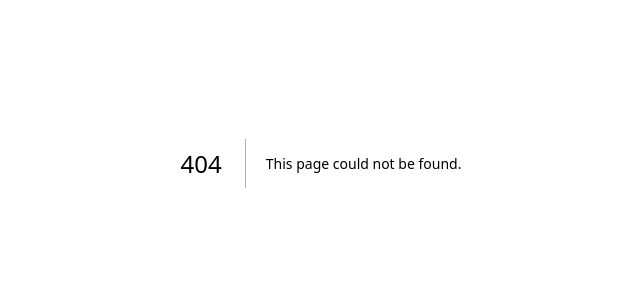
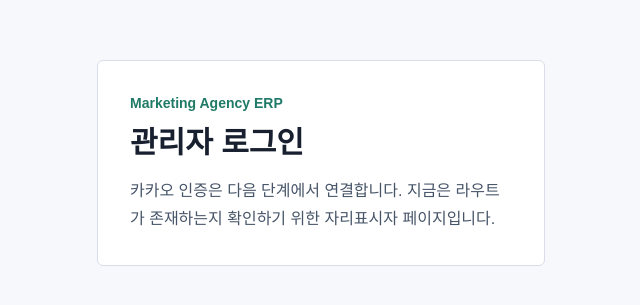
Before and after one commit to recon9973-lang/marketing-agency-erp, a Next.js app: page /login in a window 1280 px wide. Before the commit this address had no page. Shown: the part 237-542 px from the top of the page, without its empty margins (319-959 px from the left). Built offline with nearby package versions, Linux system fonts and the light colour scheme.

Commit message:
fix: address scaffold review issues

```diff
--- a/next.config.ts
+++ b/next.config.ts
@@ -1,9 +1,7 @@
 import type { NextConfig } from "next";
 
 const nextConfig: NextConfig = {
-  experimental: {
-    typedRoutes: true
-  }
+  typedRoutes: true
 };
 
 export default nextConfig;
--- a/pnpm-workspace.yaml
+++ b/pnpm-workspace.yaml
@@ -1,3 +1,5 @@
+packages:
+  - "."
 allowBuilds:
   '@prisma/client': true
   '@prisma/engines': true
--- /dev/null
+++ b/src/app/login/page.tsx
@@ -0,0 +1,13 @@
+export default function LoginPage() {
+  return (
+    <main className="flex min-h-screen items-center justify-center bg-surface px-6">
+      <section className="w-full max-w-md rounded-md border border-line bg-white p-8">
+        <p className="text-sm font-semibold text-brand">Marketing Agency ERP</p>
+        <h1 className="mt-3 text-3xl font-semibold text-ink">관리자 로그인</h1>
+        <p className="mt-4 text-base leading-7 text-slate-600">
+          카카오 인증은 다음 단계에서 연결합니다. 지금은 라우트가 존재하는지 확인하기 위한 자리표시자 페이지입니다.
+        </p>
+      </section>
+    </main>
+  );
+}
```
Also changed, not shown: next-env.d.ts (added), 1 other file (tests, documents, lock files or other folders).
